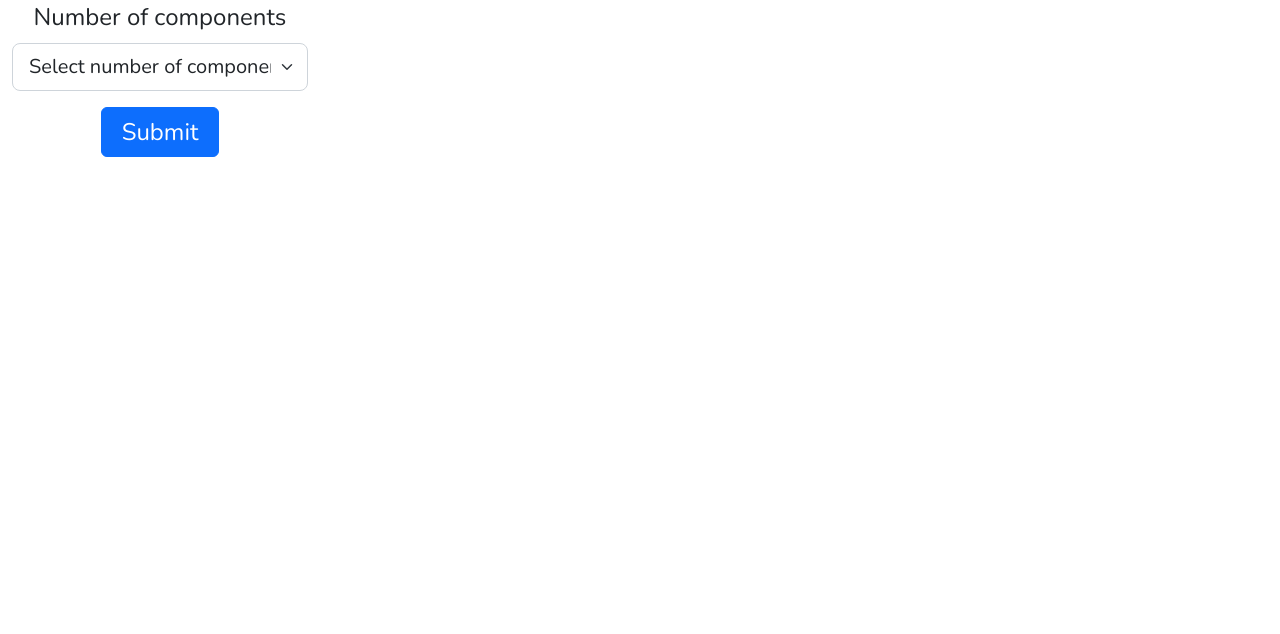
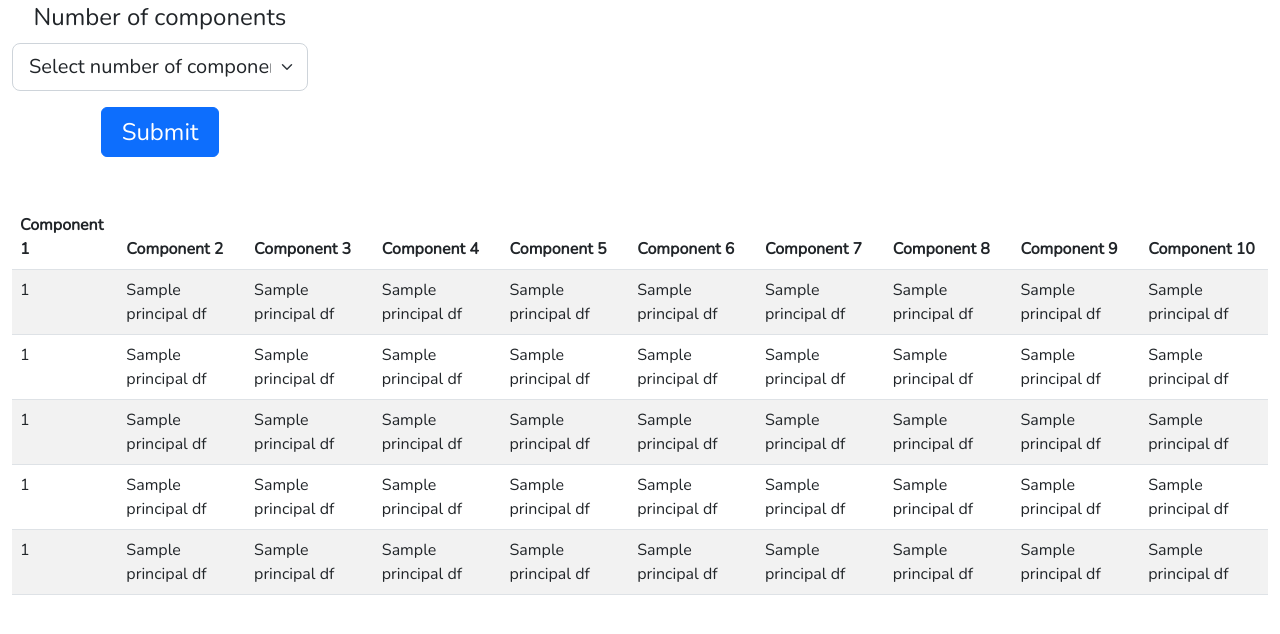
Before and after one commit to jitinchekka/ds-project, a Flask app: template templates/pca_after.html in a window 1280 px wide. Shown: the part 129-763 px from the top of the page. Run offline with Flask 2, Linux system fonts and the light colour scheme; the template is opened without the code that fills it: most values are stand-ins (such as "Sample title", 1, 10 or a date in 2020).

Commit message:
final commit

```diff
--- a/templates/clustering.html
+++ b/templates/clustering.html
@@ -38,8 +38,8 @@
 					</div>
 					<!-- Dropdown to select number n from 1 to 10 -->
 					<div class="form-group">
-						<label for="n">Number of clusters</label>
-						<select class="form-control" id="n" name="n">
+						<label for="x_value">Number of clusters</label>
+						<select class="form-control" id="x_value" name="x_value">
 							{% for i in range(1, 11) %}
 							<option value="{{ i }}">{{ i }}</option>
 							{% endfor %}
--- a/templates/pca_after.html
+++ b/templates/pca_after.html
@@ -48,10 +48,10 @@
 				<form action="/pca_after" method="POST">
 					<div class="mt-4 form-group text-center">
 						<label for="n_components" class="fs-4 mb-2">Number of components</label>
-						<select class="form-select form-select-lg mb-3 form-control" name="n_components" id="n_components"
-							aria-label=".form-select-lg example" required>
+						<select class="form-select form-select-lg mb-3 form-control" name="n_components"
+							id="n_components" aria-label=".form-select-lg example" required>
 							<option selected>Select number of components</option>
-							{%for i in range(1,columns+1)%}
+							{%for i in range(1,n+1)%}
 							<option value="{{i}}">{{i}}</option>
 							{%endfor%}
 						</select>
@@ -62,8 +62,28 @@
 					</div>
 				</form>
 			</div>
+			<!-- PCA output -->
 			<div class="col d-flex justify-content-center mt-5">
+				<!-- Print the Pandas dataframe principalDf with {{n}} columns -->
+				<table class="table table-striped">
+					<thead>
+						<tr>
+							{%for i in range(1,n+1)%}
+							<th scope="col">Component {{i}}</th>
+							{%endfor%}
+						</tr>
+					</thead>
+					<tbody>
+						{%for i in range(0,5)%}
+						<tr>
 
+							{%for j in range (0,n)%}
+							<td>{{principalDf[i][j]}}</td>
+							{%endfor%}
+						</tr>
+						{%endfor%}
+					</tbody>
+				</table>
 			</div>
 		</div>
 	</div>
--- a/templates/rako_k_means.html
+++ b/templates/rako_k_means.html
@@ -66,8 +66,8 @@
                         </select>
                     </div>
                     <div class="mt-4 text-center">
-                        <label for="n" class="fs-4 mb-2">Number of Clusters</label>
-                        <select class="form-select form-select-lg mb-3" name="n" id="n"
+                        <label for="x_value" class="fs-4 mb-2">Number of Clusters</label>
+                        <select class="form-select form-select-lg mb-3" name="x_value" id="x_value"
                             aria-label=".form-select-lg example" required>
                             <option selected>Open this select menu</option>
                             {% for i in range(1, 11) %}
```
